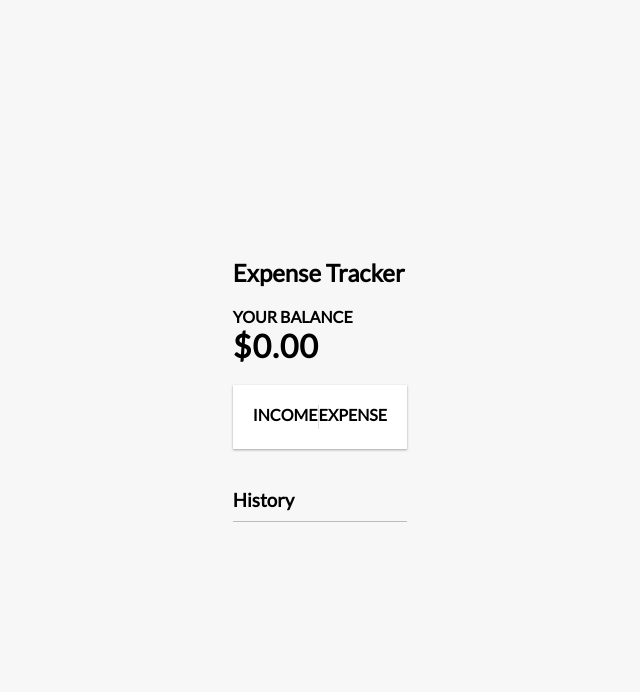
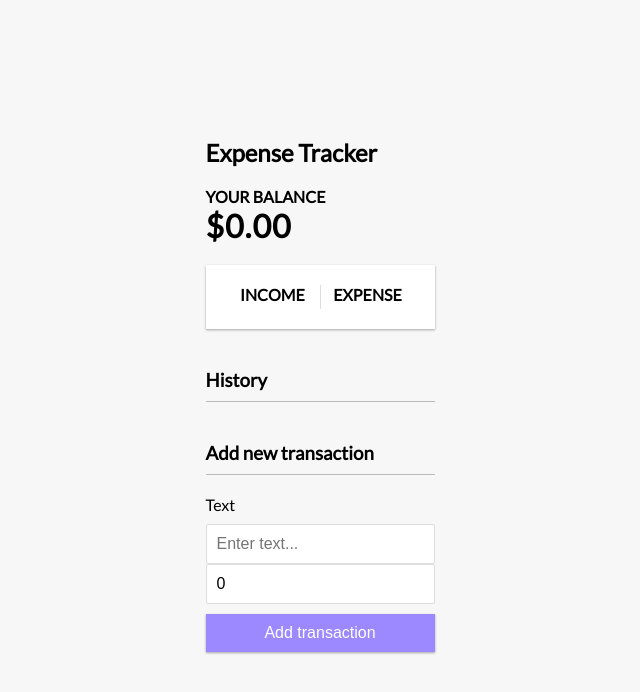
Before and after one commit to harrystead/React-Expense-Tracker, a React (Create React App) app: page / in a window 1280 px wide. Shown: the top 692 px of the page, without its empty margins (320-960 px from the left). Built offline with nearby package versions, Linux system fonts and the light colour scheme; the HTML template or start-up script is replaced by a standard one.

Commit message:
added state to add transaction component

```diff
--- a/src/App.js
+++ b/src/App.js
@@ -13,6 +13,7 @@
         <Balance />
         <IncomeExpenses />
         <TransactionList />
+        <AddTransaction />
       </div>
     </div>
   );
--- a/src/components/AddTransaction.js
+++ b/src/components/AddTransaction.js
@@ -1,16 +1,20 @@
-import React from 'react';
+import React, {useState} from 'react';
 
 const AddTransaction = () => {
+    const [text, setText] = useState("");
+    const [amount, setAmount] = useState(0);
+
+
     return (
         <>
         <h3>Add new transaction</h3>
         <form >
           <div className="form-control">
             <label htmlFor="text">Text</label>
-            <input type="text" placeholder="Enter text..." />
+            <input type="text" value={text} onChange={(e) => setText(e.target.value)} placeholder="Enter text..." />
           </div>
           <div className="form-control">
-            <input type="number" placeholder="Enter amount..." />
+            <input type="number" value={amount} onChange={(e) => setAmount(e.target.value)} placeholder="Enter amount..." />
           </div>
           <button className="btn">Add transaction</button>
         </form>
```
